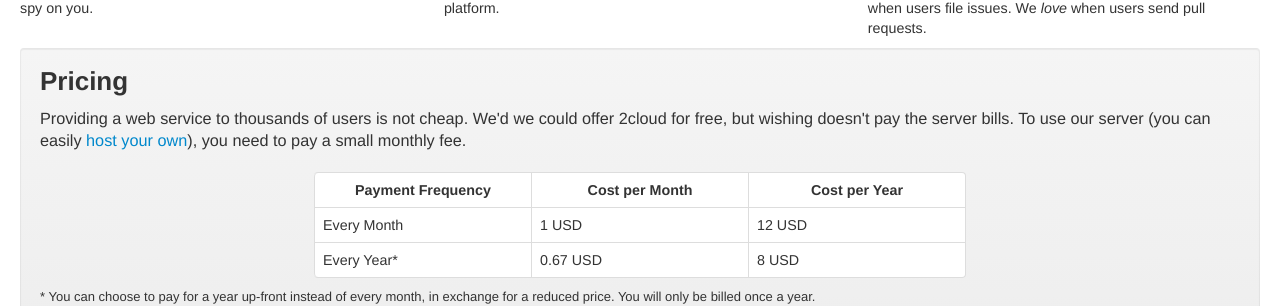
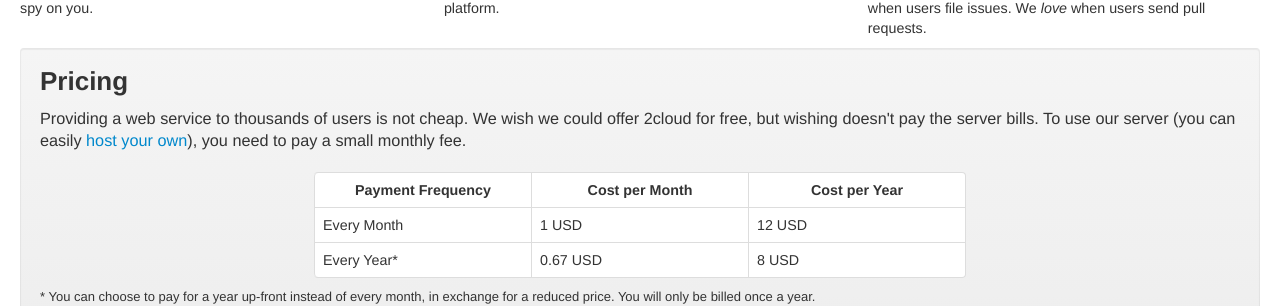
Before and after one commit to paddycarver/blog, a Jekyll site: the page bessie/index.html, which Jekyll copies as it is, in a window 1280 px wide and 929 px high. Shown: the part 534-840 px from the top of the window. Built offline with Jekyll 4.4.1, drawn with Linux system fonts in a browser that asks for light colours.

Commit message:
Fixed typo and updated home link.

```diff
--- a/bessie/index.html
+++ b/bessie/index.html
@@ -33,7 +33,7 @@
           <a tabIndex="-1" class="brand" href="#">2cloud</a>
           <div class="nav-collapse">
             <ul class="nav">
-              <li class="active"><a tabIndex="-1" href="#"><i class="icon-large icon-home"></i>Home</a></li>
+              <li class="active"><a tabIndex="-1" href="index.html"><i class="icon-large icon-home"></i>Home</a></li>
               <li><a tabIndex="-1" href="#about"><i class="icon-large icon-info-sign"></i>About</a></li>
               <li><a tabIndex="-1" href="links.html"><i class="icon-large icon-list"></i>Link History</a></li>
               <li class="dropdown" id="contact">
@@ -97,7 +97,7 @@
       </div>
       <div class="pricing">
         <h2>Pricing</h2>
-        <p class="intro">Providing a web service to thousands of users is not cheap. We'd we could offer 2cloud for free, but wishing doesn't pay the server bills. To use our server (you can easily <a href="#">host your own</a>), you need to pay a small monthly fee.</p>
+        <p class="intro">Providing a web service to thousands of users is not cheap. We wish we could offer 2cloud for free, but wishing doesn't pay the server bills. To use our server (you can easily <a href="#">host your own</a>), you need to pay a small monthly fee.</p>
         <table class="table table-bordered">
           <thead>
             <tr>
```
